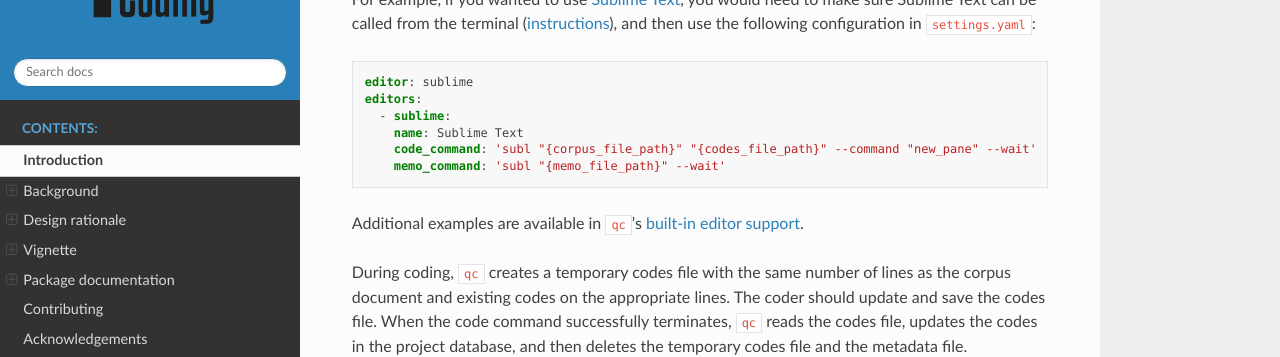
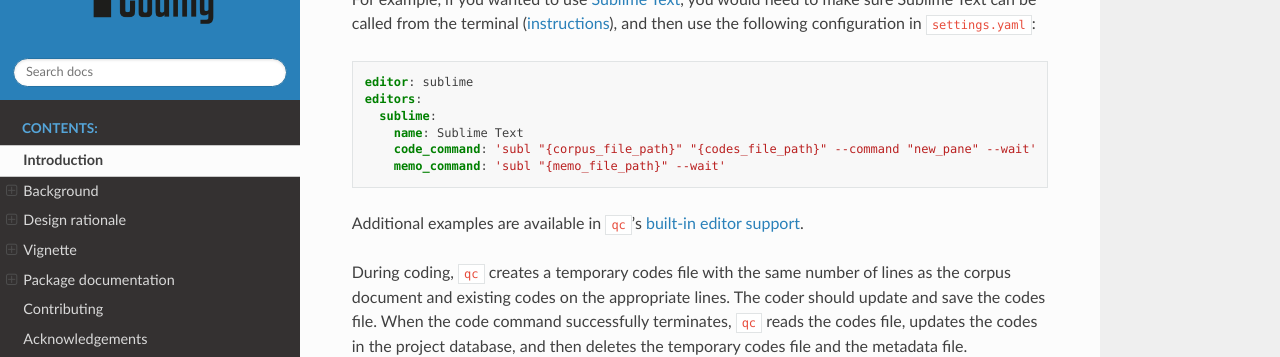
Before and after one commit to cproctor/qualitative-coding, a Sphinx documentation site: the page built from docs/manuscript.rst, in a window 1280 px wide and 900 px high, scrolled down 23285 px. Shown: the part 151-508 px from the top of the window. Built offline with Sphinx 7.4.7 and the Read the Docs theme 3.1.0, drawn with Linux system fonts in a browser that asks for light colours.

Commit message:
Fix docs error

```diff
--- a/docs/manuscript.rst
+++ b/docs/manuscript.rst
@@ -1241,7 +1241,7 @@ the following configuration in ``settings.yaml``:
 
    editor: sublime
    editors:
-     - sublime:
+     sublime:
        name: Sublime Text
        code_command: 'subl "{corpus_file_path}" "{codes_file_path}" --command "new_pane" --wait'
        memo_command: 'subl "{memo_file_path}" --wait'
```
